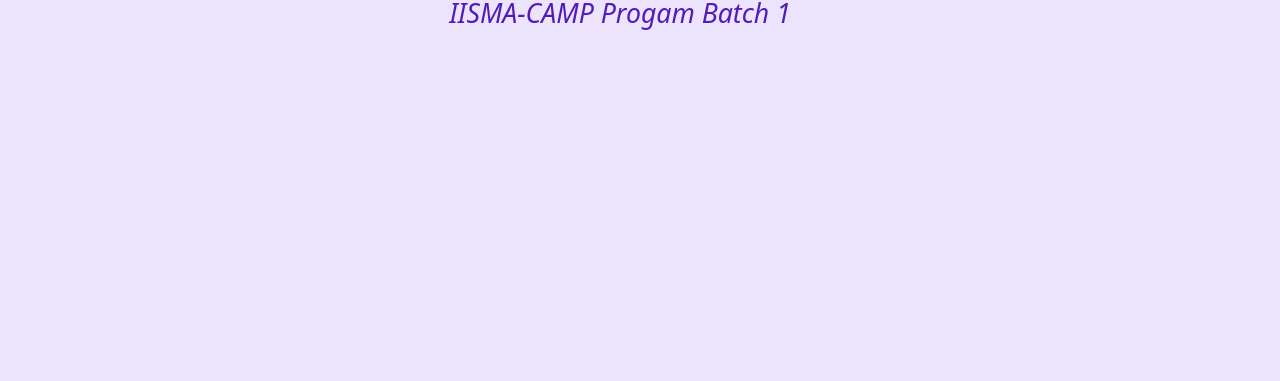
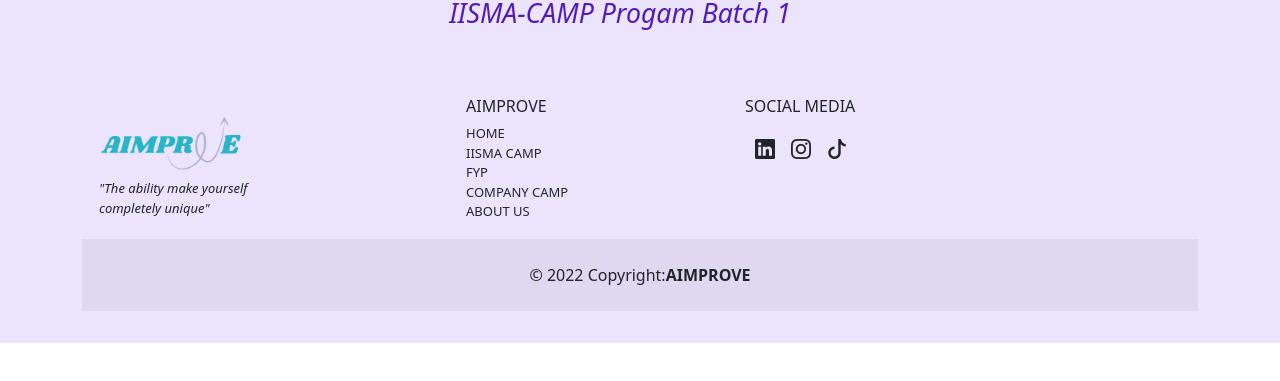
Before and after one commit to rg-km/final-project-engineering-50-new, a React (Create React App) app in the folder frontend/: page /IISMA in a window 1280 px wide. Shown: the part 2629-3010 px from the top of the page. After the commit the page ends 2972 px from the top, so only its background shows below. Built offline with nearby package versions, Linux system fonts and the light colour scheme.

Commit message:
layouting footer

```diff
--- a/frontend/src/App.css
+++ b/frontend/src/App.css
@@ -1,17 +1,5 @@
 .App{
   background: #ECE4FD;
   background-size: cover;
-  height: 700vh;
+
 }
-
-@media (min-width: 768px){
-  .App{
-    height: 500vh;
-  }
-}
-
-@media (min-width: 991px){
-  .App{
-    height: 500vh;
-  }
-}
--- a/frontend/src/App.js
+++ b/frontend/src/App.js
@@ -2,7 +2,7 @@
 import './App.css';
 import './css/bootstrap.min.css';
 import Navbar from './components/Navbar';
-// import Footer from './components/Footer';
+import Footer from './components/Footer';
 import { Routes, Route } from 'react-router-dom';
 import Home from './components/home/Home';
 import AboutUs from './components/home/AboutUs';
@@ -38,6 +38,9 @@
               <Route path="/Companycamp" element={<Companycamp/>} />
             </Route>
           </Routes>
+          <Footer>
+
+          </Footer>
 
 
 
--- a/frontend/src/components/Footer.css
+++ b/frontend/src/components/Footer.css
@@ -1,8 +1,32 @@
-#footerbg{
-    background-color: #efefeff7;
+.fixed-footer{
+    background-color: #ece4fd;
     align-items: center;
-    border-radius: 10px;
+    position: relative;
 
-    left: 0;
-    bottom: 0;
 }
+
+.logo{
+    margin-top: 50px;
+}
+.text-footer{
+    font-size: small;
+
+}
+
+.icons-footer{
+    font-size: 20px;
+    color: blueviolet;
+
+}
+
+.block-footer{
+    background-color: rgba(0, 0, 0, 0.05);
+    bottom: 0px;
+
+}
+
+.caption{
+    font-size: small;
+    font-style:italic
+
+}
--- a/frontend/src/components/Footer.js
+++ b/frontend/src/components/Footer.js
@@ -4,18 +4,20 @@
 
 function Footer() {
   return (
-        <footer id="footerbg" className="p-4">
+        <footer className='fixed-footer'>
 
         <div className="container p-4">
             <div className="row">
-                <div className="col-sm-4">
-                  <Link to='/' className='col-12 col-md-3 d-flex aling-items-center justyfy-content-center'>
-                      <img src='./logo.png' width='200'/>
+                <div className="col-sm-4 mt-3">
+                  <Link to='/' className='logo'>
+                      <img src='./logo.png' width='150'/>
                       </Link>
+                      <p className="caption">"The ability make yourself<br /> completely unique"</p>
     </div>
 
     <ul className='col-12 col-md-3 list-unstyled'>
-      <li className="font-weight-bold"><h4>AIMPROVE</h4></li>
+      <li className="font-weight-bold text-dark"><h6>AIMPROVE</h6></li>
+    <div className='text-footer text-light'>
     <li>
     <Link className="text-decoration-none text-dark" to='/'>HOME</Link>
     </li>
@@ -31,24 +33,27 @@
     <li>
     <Link  className="text-decoration-none text-dark" to='/aboutus'>ABOUT US</Link>
     </li>
+    </div>
     </ul>
     <ul className='col-12 col-md-3 list-unstyled'>
-      <li className="font-weight-bold"><h4>FIND US</h4> </li>
-      <li className='d-flex justify-content-between p-2 col-12 col-md-3'>
+      <li className="font-weight-bol text-dark"><h6>SOCIAL MEDIA</h6> </li>
+      <li className='d-flex justify-content-between '>
+        <div className='icons-footer btn btn-link btn-floating btn-lg text-dark m-1'>
         <i className='bi bi-linkedin'/>
-        <i className='bi bi-instagram'/>
-        <i className='bi bi-whatsapp'/>
-
+        <i className='bi bi-instagram p-3'/>
+        <i className='bi bi-tiktok'/>
+        </div>
     </li>
     </ul>
 
 
-    <div className="text-center p-4 p-3 mb-2 bg ">
-    © 2021 Copyright:
+    <div className="text-center p-4 p-3 mb-2 bg text-dark block-footer">
+    © 2022 Copyright:
     <a className="text-decoration-none text-dark fw-bold">AIMPROVE</a>
   </div>
 </div>
 </div>
+
 
 </footer>
   )
--- a/frontend/src/components/Styles/AboutUS.css
+++ b/frontend/src/components/Styles/AboutUS.css
@@ -1,6 +1,5 @@
 .AboutUs{
-    background:  #ECE4FD;
-    height: 100vh !important ;
+    height: 195vh !important ;
 
 }
 .info-panell{
@@ -62,6 +61,10 @@
 }
 
 @media (min-width: 768px) {
+    .AboutUs{
+        height: 199vh !important ;
+
+    }
     .info-panell{
         background-color: blueviolet;
         align-items: center;
@@ -224,3 +227,60 @@
         margin-top: -7px;
     }
 }
+
+@media (min-width: 1047px) {
+    .AboutUs{
+        height: 98vh !important ;
+    }
+    .info-panell{
+        background-color: blueviolet;
+        align-items: center;
+        border-radius: 10px;
+
+    }
+    .goals-panel{
+        background-color:#a38bd9;
+        border-radius: 10px;
+        height: 350px;
+        width: 440px;
+    }
+    .scholarship{
+        background-color: #9d74da;
+        color: white;
+        border-radius: 10px;
+        height: 250px;
+        width: 200px;
+        margin-top: -7px;
+        margin-left: 140px;
+    }
+
+    .icons{
+        font-size: 90px;
+        text-align: center;
+
+    }
+    .col-lg {
+        margin-top: 2rem;
+    }
+
+    .career{
+        background-color: #9d74da;
+        color: white;
+        border-radius: 10px;
+        height: 250px;
+        width: 200px;
+        margin-left: 80px;
+        margin-top: -7px;
+    }
+
+
+    .skilldevelopment{
+        background-color: #9d74da;
+        color: white;
+        border-radius: 10px;
+        height: 250px;
+        width: 200px;
+        margin-left: 20px;
+        margin-top: -7px;
+    }
+}
```
